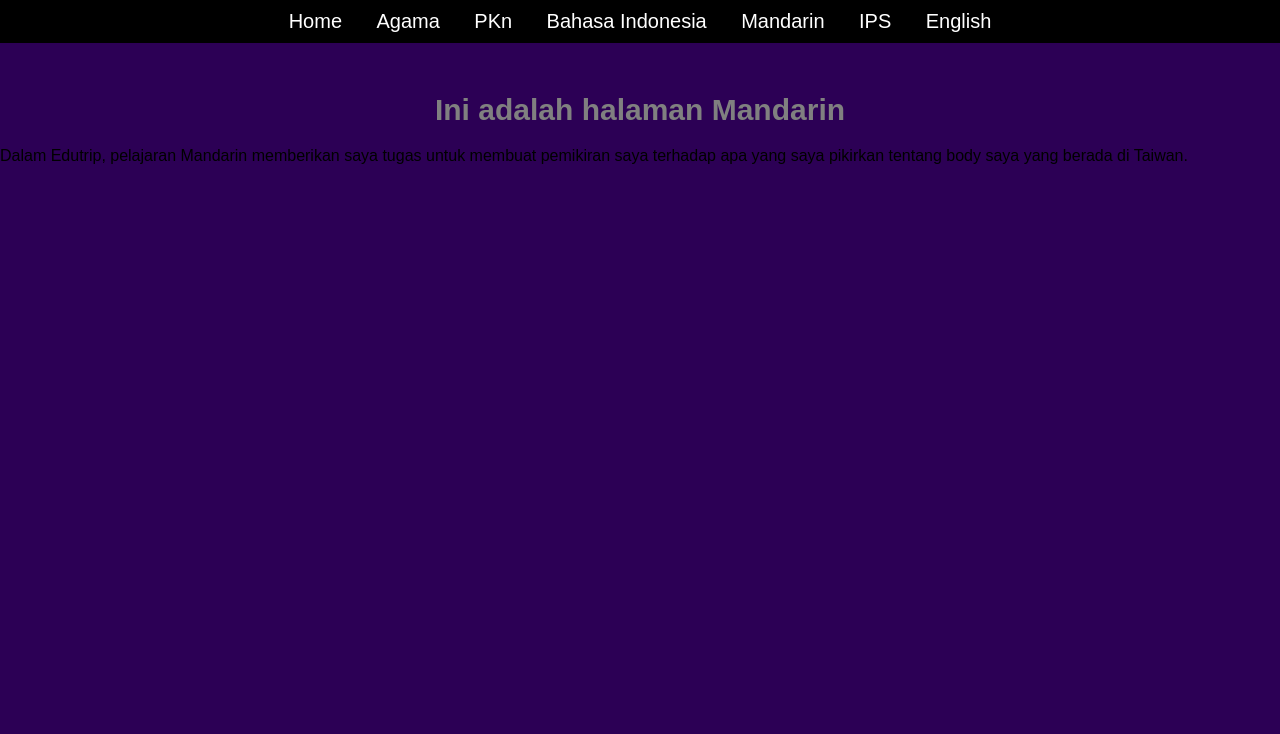
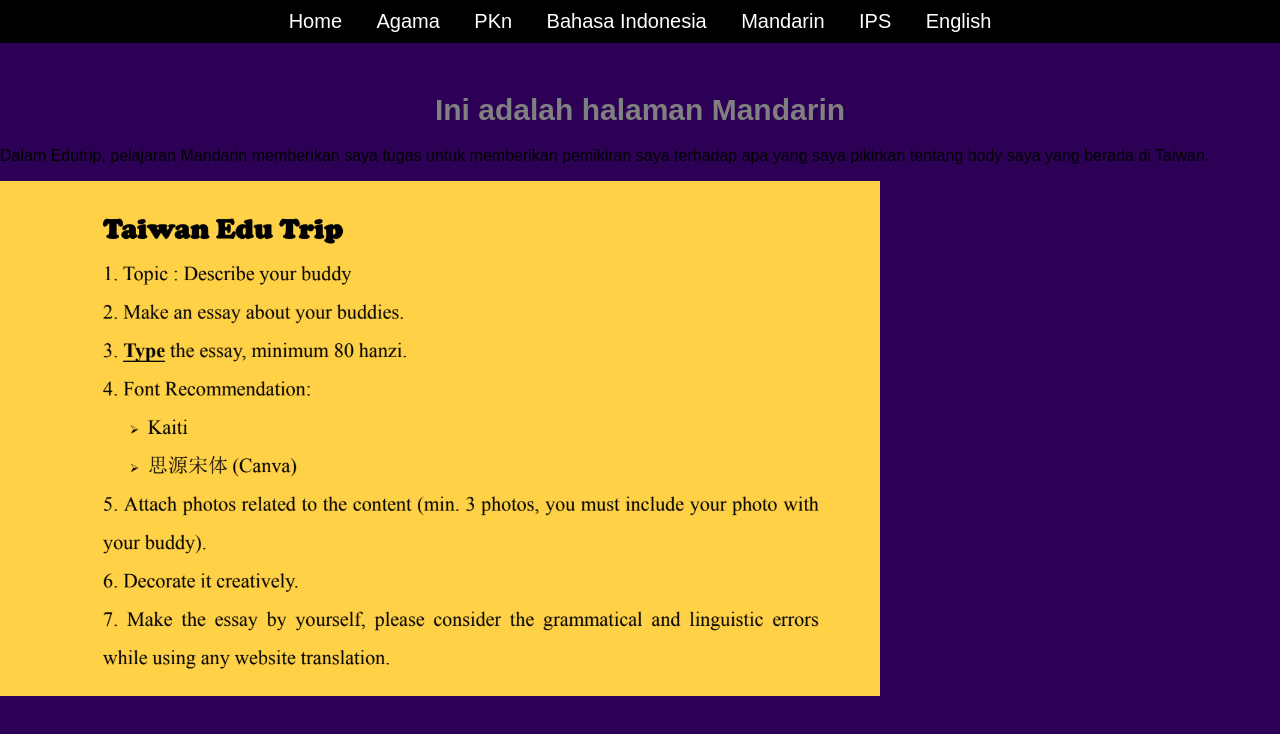
Before and after one commit to SmellyChicken123/Edutrip-Kelas-8, a plain HTML site: page mandarin.html in a window 1280 px wide. Drawn offline with Linux system fonts and the light colour scheme.

Commit message:
Add files via upload

```diff
--- a/mandarin.html
+++ b/mandarin.html
@@ -52,10 +52,11 @@
     <h1>Ini adalah halaman Mandarin</h1>
     <table>
         <tr>
-            <p>Dalam Edutrip, pelajaran Mandarin memberikan saya tugas untuk membuat pemikiran saya terhadap apa yang saya pikirkan tentang body saya yang berada di Taiwan.</p>
+            <p>Dalam Edutrip, pelajaran Mandarin memberikan saya tugas
+        untuk memberikan pemikiran saya terhadap apa yang saya pikirkan tentang body saya yang berada di Taiwan.</p>
         </tr>
         <tr>
-            <img>
+            <img src="Screenshot 2025-04-21 140417.png">
         </tr>
     </table>
 </body>
```
Also changed, not shown: agama.html (+3 -2 lines), bahasaindonesia.html (+3 -2 lines), english.html (+4 -2 lines), ips.html (+3 -2 lines), Screenshot 2025-04-21 135457.png (added), Screenshot 2025-04-21 135925.png (added), Screenshot 2025-04-21 140115.png (added), Screenshot 2025-04-21 140122.png (added), Screenshot 2025-04-21 140318.png (added), Screenshot 2025-04-21 140417.png (added).
